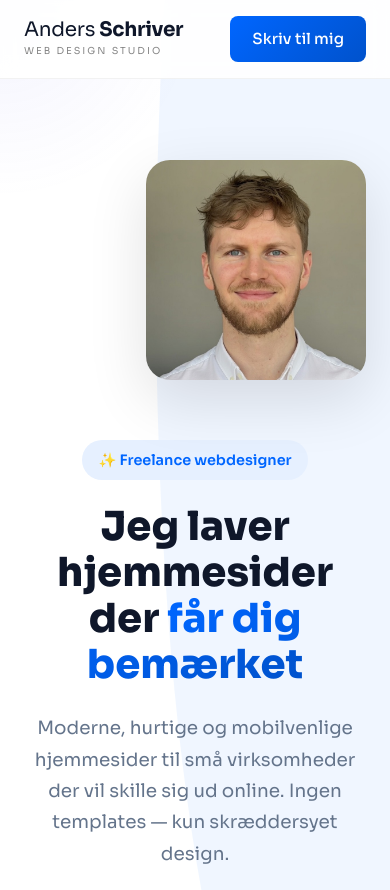
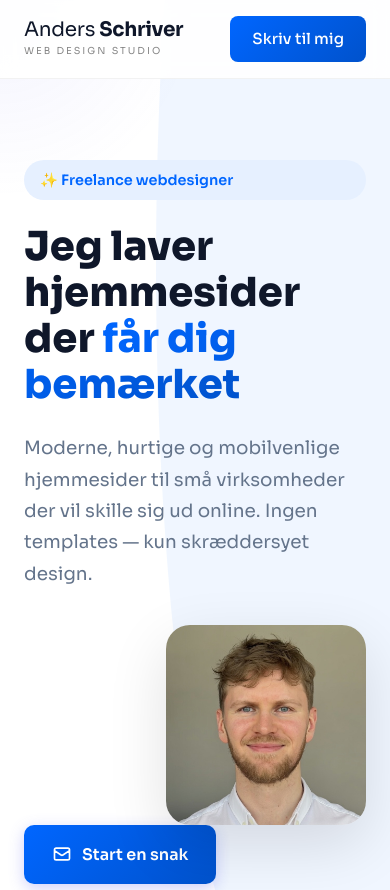
Before and after one commit to anderseske/andersschriver.com, a plain HTML site: page index.html in a window 390 px wide. Shown: the top 890 px of the page. Drawn offline with Linux system fonts and the light colour scheme.

Commit message:
Show hero image between text and buttons on mobile

```diff
--- a/index.html
+++ b/index.html
@@ -166,6 +166,10 @@
             z-index: 1;
         }
 
+        .hero-image-mobile {
+            display: none !important;
+        }
+
         .hero-image img {
             width: 100%;
             height: 100%;
@@ -176,15 +180,25 @@
         @media (max-width: 768px) {
             .hero .container {
                 flex-direction: column;
-                text-align: center;
+                text-align: left;
+                gap: 24px;
             }
-            .hero-image {
-                width: 220px;
-                height: 220px;
-                order: -1;
+            .hero-content {
+                display: flex;
+                flex-direction: column;
+            }
+            .hero-image-mobile {
+                display: block !important;
+                width: 200px;
+                height: 200px;
+                align-self: center;
+                flex: 0 0 auto;
+            }
+            .hero > .container > .hero-image {
+                display: none !important;
             }
             .hero-buttons {
-                justify-content: center;
+                order: 1;
             }
         }
 
@@ -638,6 +652,9 @@
                 <div class="hero-tag">✨ Freelance webdesigner</div>
                 <h1>Jeg laver hjemmesider der <span class="gradient">får dig bemærket</span></h1>
                 <p>Moderne, hurtige og mobilvenlige hjemmesider til små virksomheder der vil skille sig ud online. Ingen templates — kun skræddersyet design.</p>
+                <div class="hero-image hero-image-mobile">
+                    <img src="anders.jpg" alt="Anders Schriver — Webdesigner">
+                </div>
                 <div class="hero-buttons">
                     <a href="mailto:hej@andersschriver.dk" class="btn btn-primary">
                         <svg fill="none" viewBox="0 0 24 24" stroke="currentColor" stroke-width="2"><path d="M3 8l7.89 5.26a2 2 0 002.22 0L21 8M5 19h14a2 2 0 002-2V7a2 2 0 00-2-2H5a2 2 0 00-2 2v10a2 2 0 002 2z"/></svg>
```
